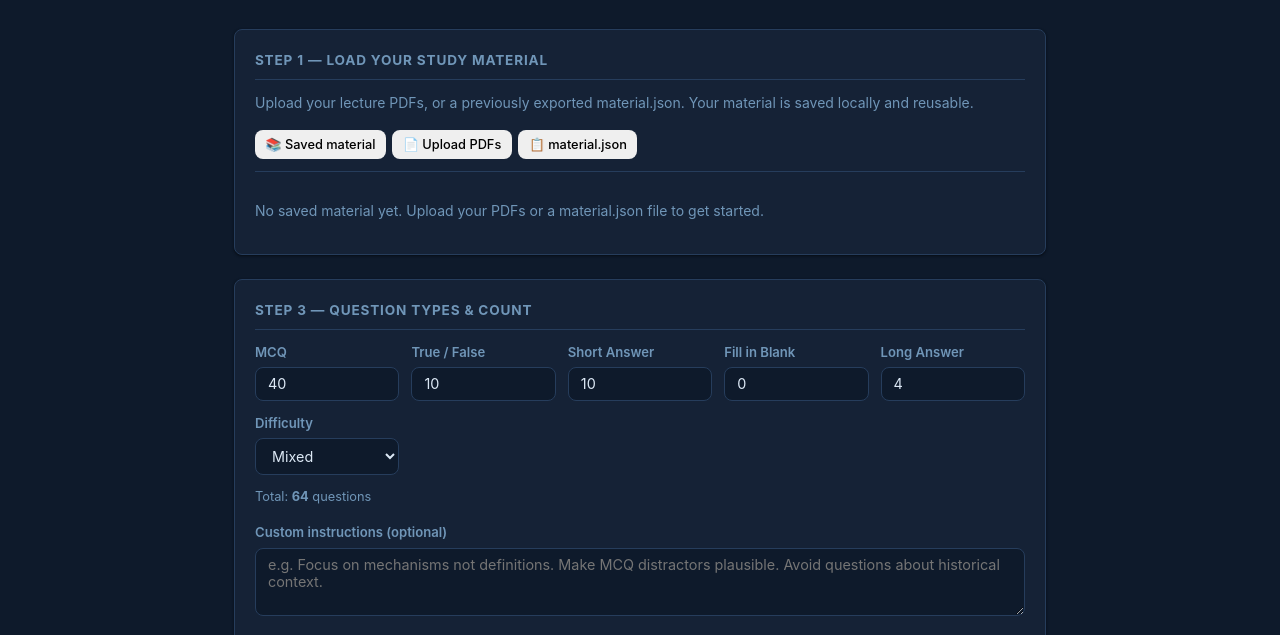
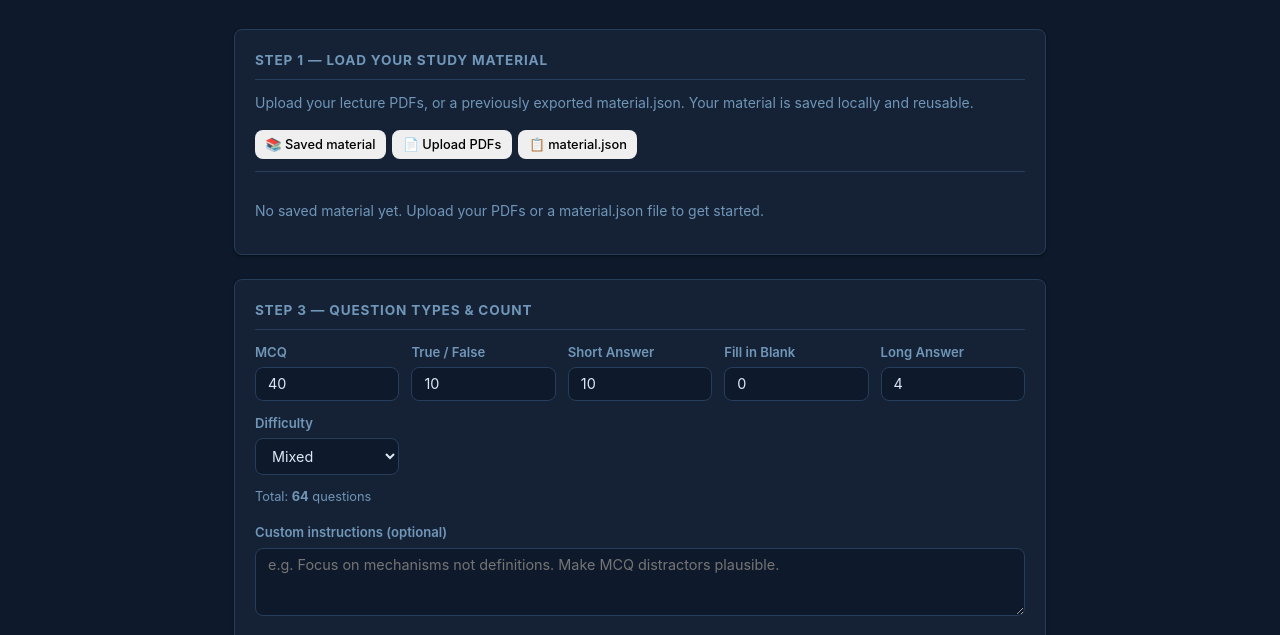
Before and after one commit to KabirVerma8163/exam-prepper, a plain HTML site: page docs.html in a window 1280 px wide. Shown: the part 145-780 px from the top of the page. Drawn offline with Linux system fonts and the light colour scheme.

Commit message:
updated defaults

```diff
--- a/docs.html
+++ b/docs.html
@@ -130,7 +130,7 @@
     <div class="form-group" style="margin-bottom:1rem">
       <label>Custom instructions <span class="text-muted">(optional)</span></label>
       <textarea id="gen-custom" rows="3"
-        placeholder="e.g. Focus on mechanisms not definitions. Make MCQ distractors plausible. Avoid questions about historical context."
+        placeholder="e.g. Focus on mechanisms not definitions. Make MCQ distractors plausible."
         ></textarea>
     </div>
 
```
